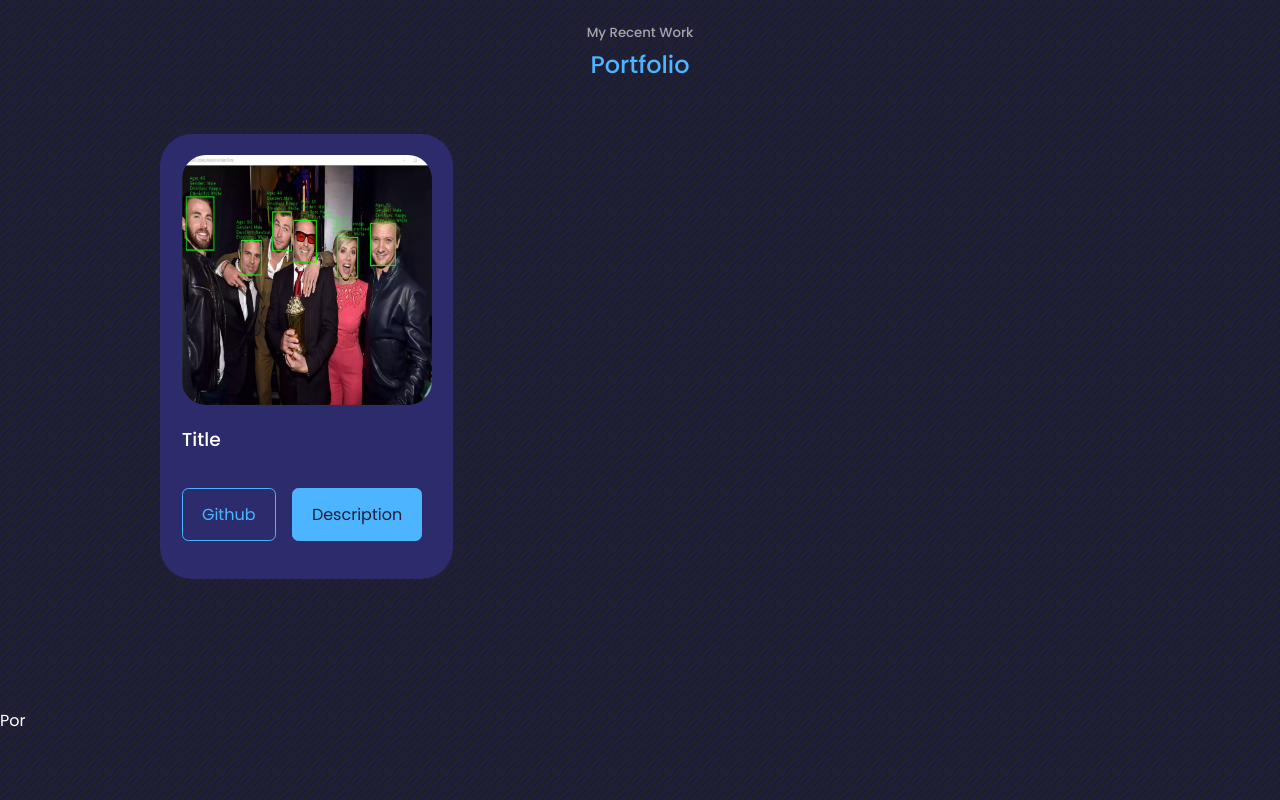
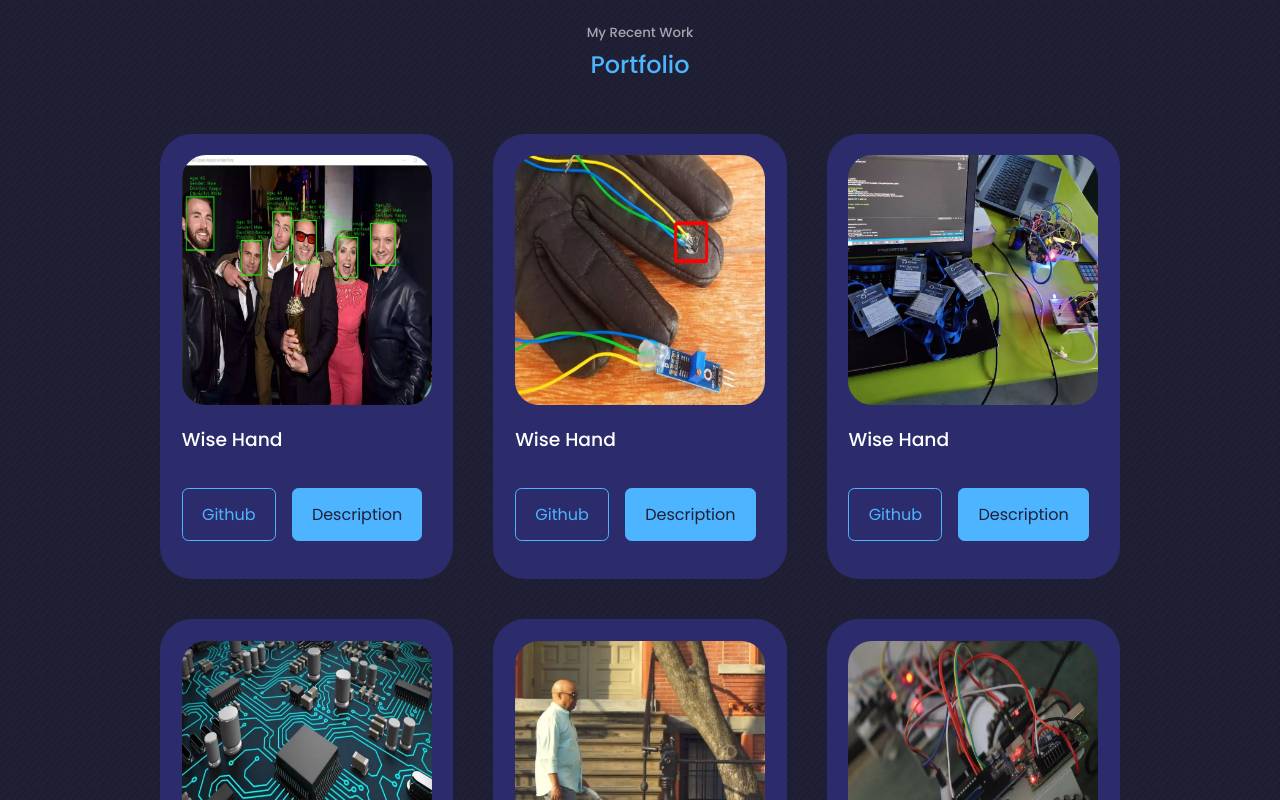
Before and after one commit to Ujjwalsharma7/Portfolio, a React (Create React App) app: page / in a window 1280 px wide. Shown: the part 2320-3120 px from the top of the page. Built offline with nearby package versions, Linux system fonts and the light colour scheme.

Commit message:
mapped the items dynamically

```diff
--- a/src/components/portfolio/Portfolio.jsx
+++ b/src/components/portfolio/Portfolio.jsx
@@ -54,16 +54,22 @@
       <h2>Portfolio</h2>
 
       <div className="container portfolio__container">
-        <article className='portfolio__item'>
+        {
+          data.map(({id, image, title, github}) => {
+            return(
+              <article  key={id} className='portfolio__item'>
           <div className="portfolio__item-image">
-            <img src={IMG1} alt="" />
+            <img src={image} alt="" />
           </div>
-          <h3>Title</h3>
+          <h3>{title}</h3>
           <div className="portfolio__item-cta">
-          <a href="https://github.com" className='btn'>Github</a>
+          <a href={github} className='btn'>Github</a>
           <a href="https://dribbble.com/shots/popular" className='btn btn-primary' target='_blank '>Description</a>
           </div>
         </article>
+            )
+          })
+        }
        </div>
     </section>
   )
```
